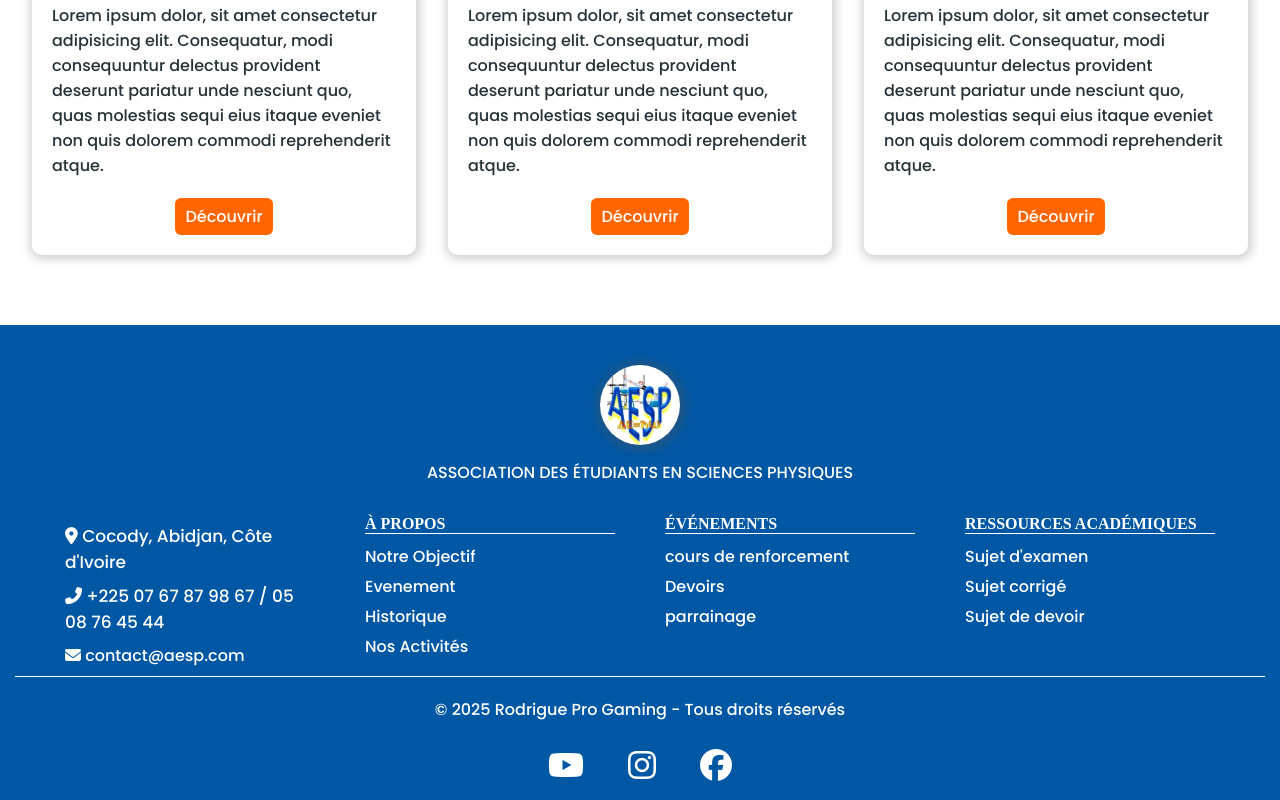
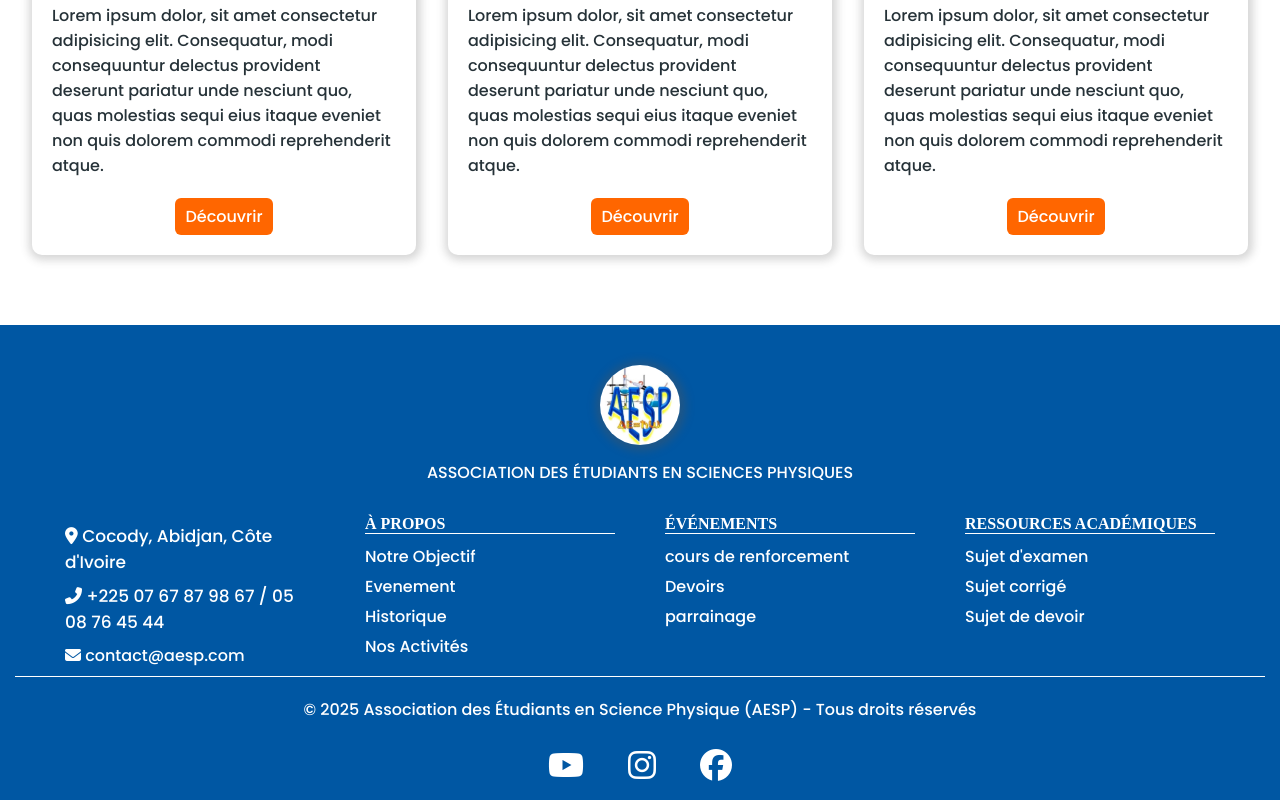
Before and after one commit to KraRodrigue/ASSOCIATION-DES-ETUDIANTS-EN-SCIENCES-PHYSIQUES, a plain HTML site: page index.html in a window 1280 px wide. Shown: the part 4198-4998 px from the top of the page. Drawn offline with nearby package versions, Linux system fonts and the light colour scheme.

Commit message:
Update index.html

```diff
--- a/index.html
+++ b/index.html
@@ -281,7 +281,7 @@
             </div>
         </div>
         <div class="footer-content">
-            <p>© 2025 Rodrigue Pro Gaming - Tous droits réservés</p>
+            <p>© 2025 Association des Étudiants en Science Physique (AESP) - Tous droits réservés</p>
           </div>
           <div class="link-icone">
             <a href="#"><i class="fa-brands fa-youtube"></i></a>
```
